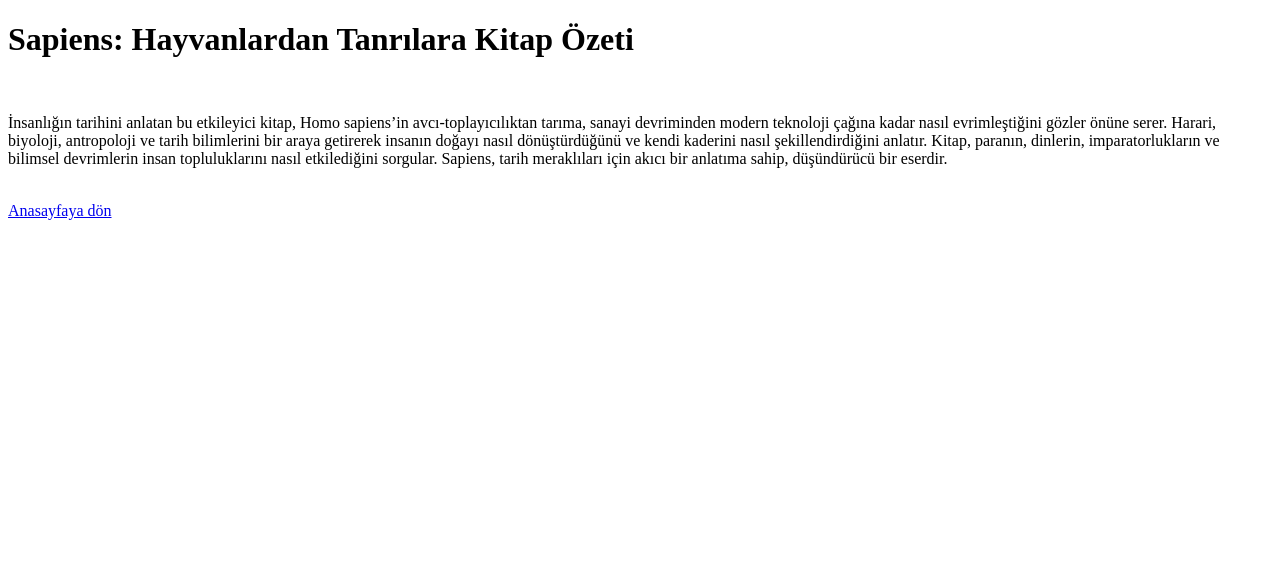
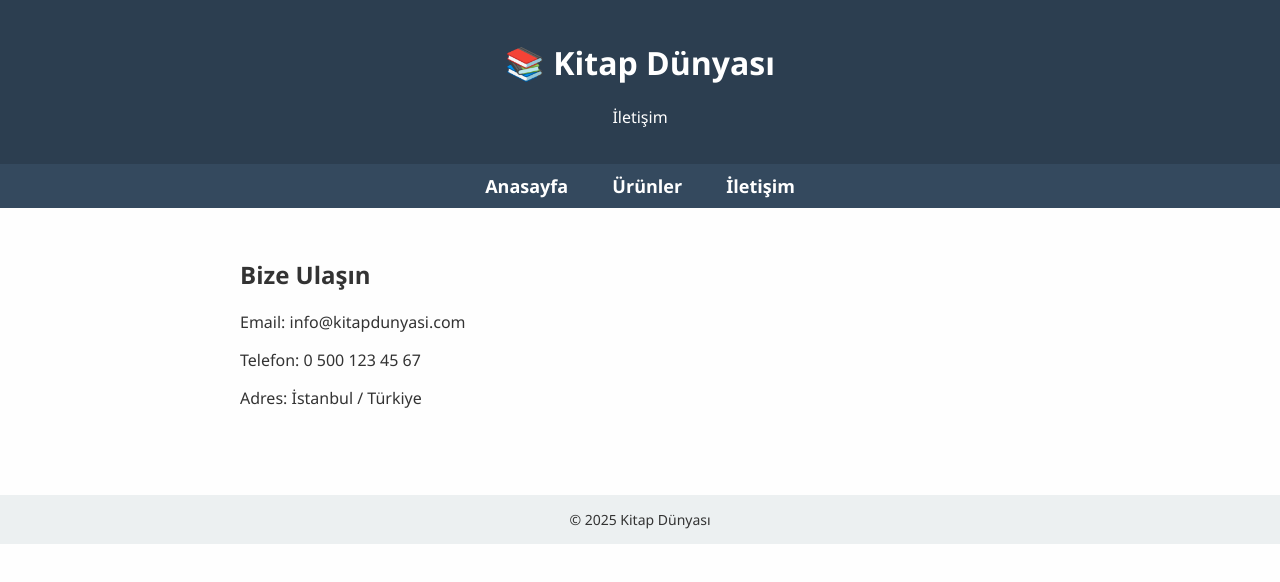
Before and after one commit to aserdal/SamilErdal, a plain HTML site: page Sapiens_Hayvanlardan_Tanrılara.html in a window 1280 px wide. Drawn offline with Linux system fonts and the light colour scheme.

Commit message:
Update Sapiens_Hayvanlardan_Tanrılara.html

```diff
--- a/Sapiens_Hayvanlardan_Tanrılara.html
+++ b/Sapiens_Hayvanlardan_Tanrılara.html
@@ -1,22 +1,83 @@
-
 <!DOCTYPE html>
 <html lang="tr">
+
 <head>
-    <meta charset="UTF-8">
-    <meta name="viewport" content="width=device-width, initial-scale=1.0">
-    <title> Sapiens: Hayvanlardan Tanrılara (Yuval Noah Harari)   </title>
+  <meta charset="UTF-8">
+  <title>İletişim</title>
+  <style>
+    body {
+      margin: 0;
+      font-family: 'Segoe UI', sans-serif;
+      background: #fefefe;
+      color: #333;
+    }
 
+    header {
+      background: #2c3e50;
+      color: white;
+      padding: 20px;
+      text-align: center;
+    }
+
+    nav {
+      background: #34495e;
+      padding: 10px 0;
+      text-align: center;
+    }
+
+    nav a {
+      color: white;
+      text-decoration: none;
+      margin: 0 20px;
+      font-weight: bold;
+      font-size: 18px;
+    }
+
+    nav a:hover {
+      text-decoration: underline;
+    }
+
+    main {
+      padding: 30px;
+      max-width: 800px;
+      margin: auto;
+    }
+
+    footer {
+      background: #ecf0f1;
+      text-align: center;
+      padding: 15px;
+      margin-top: 40px;
+      font-size: 14px;
+    }
+  </style>
 </head>
+
 <body>
-    <h1> Sapiens: Hayvanlardan Tanrılara Kitap Özeti</h1>
-    <br>
 
+  <header>
+    <h1>📚 Kitap Dünyası</h1>
+    <p>İletişim</p>
+  </header>
 
-    <p>İnsanlığın tarihini anlatan bu etkileyici kitap, Homo sapiens’in avcı-toplayıcılıktan tarıma, sanayi devriminden modern teknoloji çağına kadar nasıl evrimleştiğini gözler önüne serer. Harari, biyoloji, antropoloji ve tarih bilimlerini bir araya getirerek insanın doğayı nasıl dönüştürdüğünü ve kendi kaderini nasıl şekillendirdiğini anlatır. Kitap, paranın, dinlerin, imparatorlukların ve bilimsel devrimlerin insan topluluklarını nasıl etkilediğini sorgular. Sapiens, tarih meraklıları için akıcı bir anlatıma sahip, düşündürücü bir eserdir.
+  <nav>
+    <a href="anasayfa.html" target="_blank">Anasayfa</a>
 
-    </p> <br>
+    <a href="urunler.html" target="_blank">Ürünler</a>
+    <a href="iletisim.html" target="_blank">İletişim</a>
+  </nav>
 
+  <main>
+    <h2>Bize Ulaşın</h2>
+    <p>Email: info@kitapdunyasi.com</p>
+    <p>Telefon: 0 500 123 45 67</p>
+    <p>Adres: İstanbul / Türkiye</p>
+  </main>
 
-            <a href="index.html">Anasayfaya dön</a>
+  <footer>
+    &copy; 2025 Kitap Dünyası
+  </footer>
+
 </body>
+
 </html>
```
